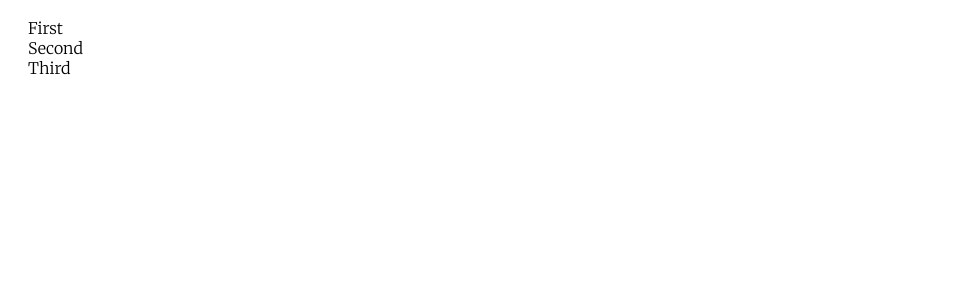
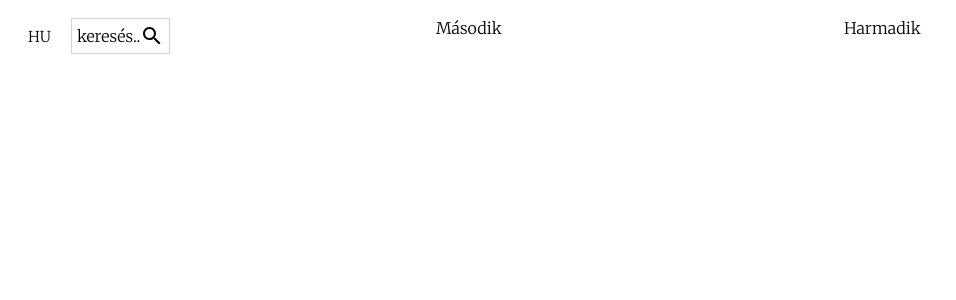
Before and after one commit to lgadam/ii3vey_szakd, a React (Create React App) app in the folder my-app/: page / in a window 1280 px wide. Shown: the top 300 px of the page, without its empty margins (0-956 px from the left). Built offline with nearby package versions, Linux system fonts and the light colour scheme.

Commit message:
Navbar components
added navbar components for example search container language chooser etc..

```diff
--- a/my-app/package.json
+++ b/my-app/package.json
@@ -3,6 +3,12 @@
   "version": "0.1.0",
   "private": true,
   "dependencies": {
+    "@emotion/react": "^11.10.0",
+    "@emotion/styled": "^11.10.0",
+    "@material-ui/core": "^4.12.4",
+    "@material-ui/icons": "^4.11.3",
+    "@mui/icons-material": "^5.8.4",
+    "@mui/material": "^5.10.1",
     "@testing-library/jest-dom": "^5.16.5",
     "@testing-library/react": "^13.3.0",
     "@testing-library/user-event": "^13.5.0",
--- a/my-app/src/Components/Navbar.css
+++ b/my-app/src/Components/Navbar.css
@@ -3,4 +3,28 @@
 }
 .navbar-wrapper{
     padding: 10px 20px;
+    display: flex;
+    justify-content: space-between;
 }
+.navbar-language{
+    cursor: pointer;
+    font-size: 15px;
+}
+.navbar-searchcontainer{
+    border: 0.75px solid lightgrey;
+    display: flex;
+    align-items: center;
+    padding: 5px;
+    margin-left: 20px;
+}
+.navbar-elements-first{
+    flex:1;
+    display: flex;
+    align-items: center;
+}
+.navbar-elements-second{
+    flex:1;
+}
+.navbar-elements-third{
+    flex:1;
+}
--- a/my-app/src/Components/Navbar.jsx
+++ b/my-app/src/Components/Navbar.jsx
@@ -1,8 +1,11 @@
 import React from 'react'
 import "./Navbar.css";
 import styled from 'styled-components'
+import Search from '@mui/icons-material/SearchOutlined';
 
 const First = styled.div``
+const Launguage = styled.span``
+const SearchContainer = styled.div``
 const Second = styled.div``
 const Third = styled.div``
 
@@ -10,9 +13,15 @@ function Navbar() {
   return (
     <div className='navbar-container'>
       <div className='navbar-wrapper'>
-        <First>First</First>
-        <Second>Second</Second>
-        <Third>Third</Third>
+        <First className='navbar-elements-first'>
+            <Launguage className='navbar-language'>HU</Launguage>
+            <SearchContainer className='navbar-searchcontainer'>
+                keresés..
+                <Search/>
+            </SearchContainer>
+        </First>
+        <Second className='navbar-elements-second'>Második</Second>
+        <Third className='navbar-elements-third'>Harmadik</Third>
       </div>
     </div>
   )
```
Also changed, not shown: 1 other file (tests, documents, lock files or other folders).
